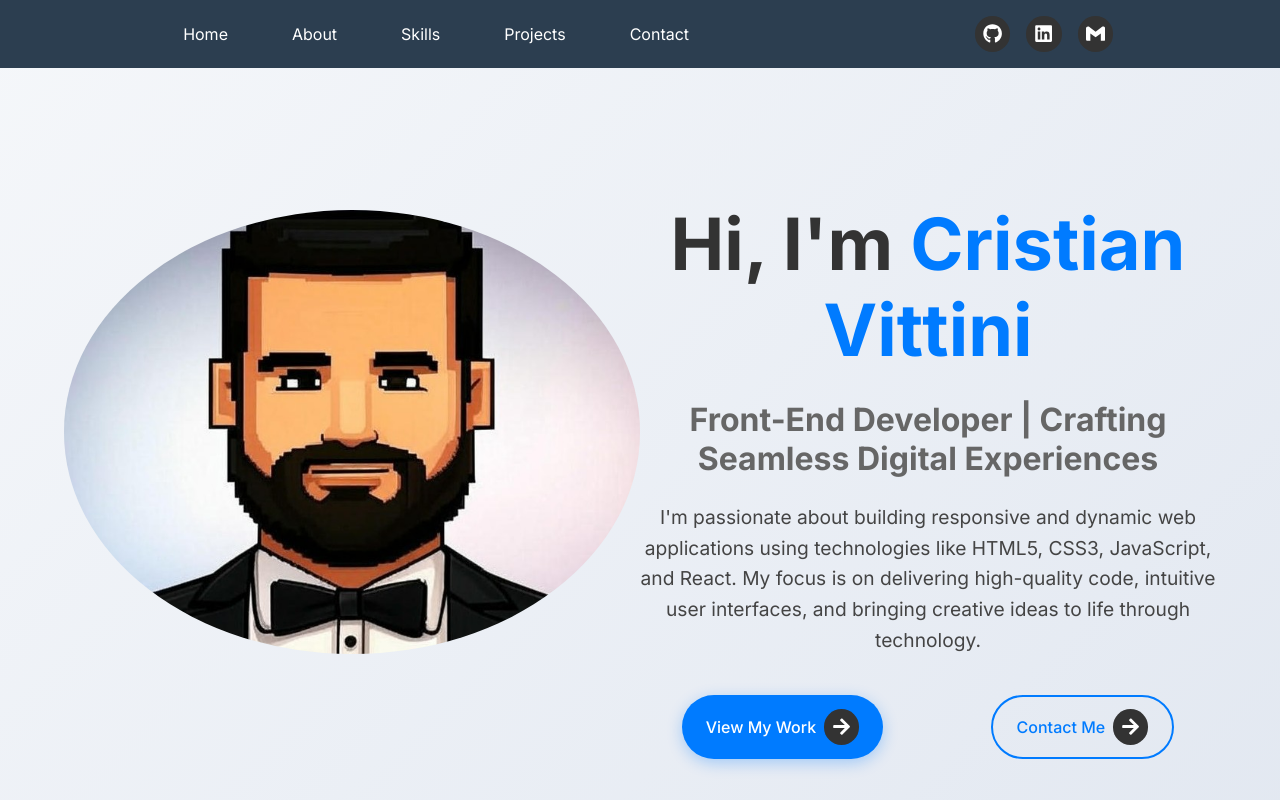
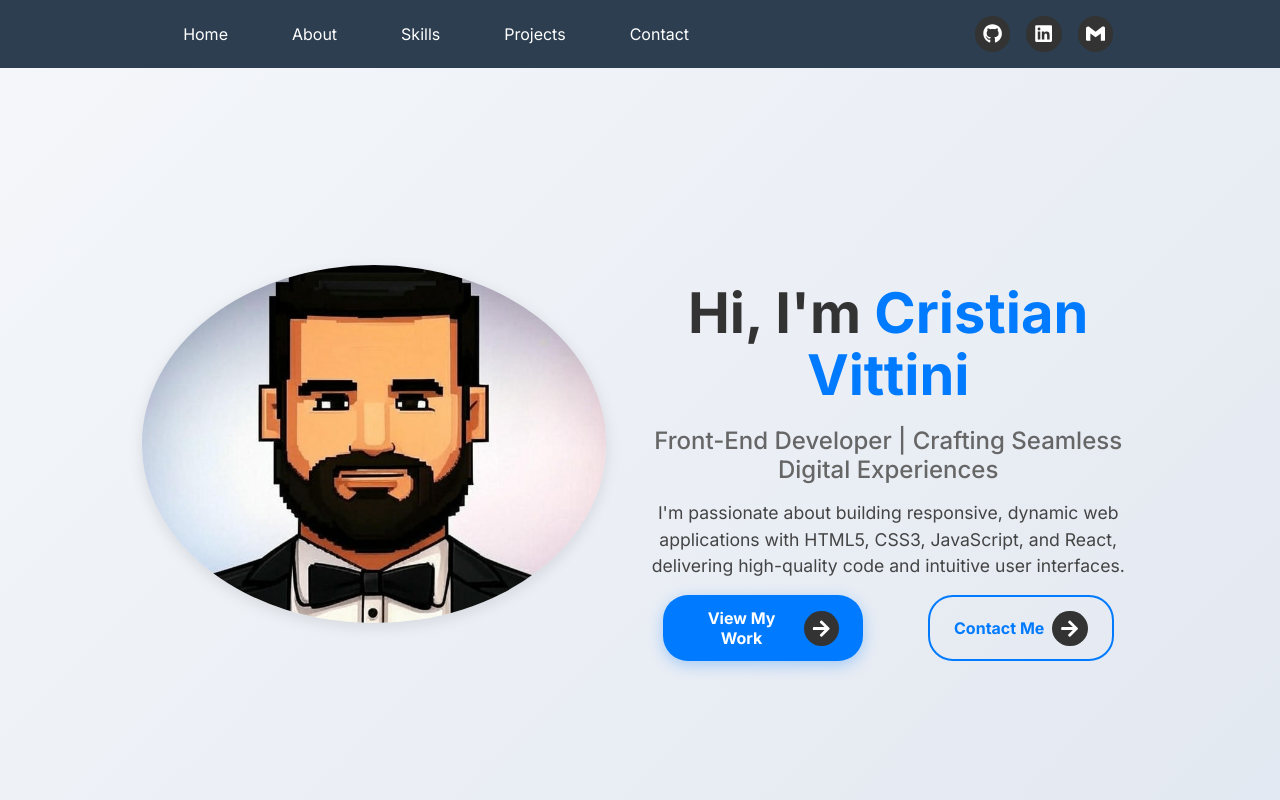
Before and after one commit to Cvittini/my-portfolio, a React (Create React App) app: page / in a window 1280 px wide. Shown: the top 800 px of the page. Built offline with nearby package versions, Linux system fonts and the light colour scheme.

Commit message:
home size fixed

```diff
--- a/src/pages/Home.css
+++ b/src/pages/Home.css
@@ -1,68 +1,14 @@
+/* Base Container */
 .container {
   background: linear-gradient(135deg, #f5f7fa 0%, #c3cfe2 100%);
   display: flex;
   flex-direction: column;
   align-items: center;
   justify-content: center;
-  padding: 20px; /* Reduced padding for smaller screens */
-  max-width: 900px;
-  margin: auto;
+  padding: 20px;
+  max-width: 1200px; /* Increased max-width for larger screens */
+  margin: 0 auto;
   text-align: center;
-}
-
-h1 {
-  font-size: 2rem; /* Slightly smaller base size for phones */
-  margin-bottom: 10px;
-  animation: fadeIn 1s ease-in-out;
-}
-
-h2 {
-  font-size: 1.25rem; /* Adjusted for smaller screens */
-  color: #555;
-  margin-bottom: 15px;
-}
-
-p {
-  font-size: 1rem; /* Smaller base font size */
-  line-height: 1.6;
-  color: #333;
-}
-
-ul {
-  list-style: none;
-  padding: 0;
-}
-
-li {
-  font-size: 1rem;
-  margin-bottom: 10px;
-}
-
-.cta-button {
-  display: inline-block;
-  margin-top: 15px;
-  padding: 10px 18px; /* Slightly smaller padding */
-  font-size: 1rem;
-  color: white;
-  background: #007bff;
-  text-decoration: none;
-  border-radius: 5px;
-  transition: background 0.3s;
-}
-
-.cta-button:hover {
-  background: #0056b3;
-}
-
-@keyframes fadeIn {
-  from {
-    opacity: 0;
-    transform: translateY(-10px);
-  }
-  to {
-    opacity: 1;
-    transform: translateY(0);
-  }
 }
 
 /* Hero Section */
@@ -74,22 +20,24 @@ li {
 .hero {
   min-height: 80vh;
   display: flex;
-  flex-direction: column; /* Stack items vertically on phones */
+  flex-direction: column;
   align-items: center;
   justify-content: center;
-  padding: 1rem; /* Reduced padding */
+  padding: 1rem;
 }
 
+/* Hero Content */
 .hero-content {
-  max-width: 100%; /* Full width on smaller screens */
+  max-width: 100%;
   text-align: center;
   animation: fadeIn 1s ease-out;
 }
 
 .hero-title {
-  font-size: clamp(1.5rem, 6vw, 4.5rem); /* Adjusted min size for phones */
-  margin-bottom: 1rem;
-  line-height: 1.2;
+  font-size: clamp(1.5rem, 5vw, 3.5rem); /* Reduced max size for compactness */
+  margin-bottom: 0.75rem; /* Tighter spacing */
+  line-height: 1.1; /* Tighter line height */
+  font-weight: 700;
 }
 
 .highlight {
@@ -98,35 +46,37 @@ li {
 }
 
 .hero-subtitle {
-  font-size: clamp(1rem, 3vw, 2rem); /* Adjusted for phones */
+  font-size: clamp(1rem, 2.5vw, 1.5rem); /* Smaller max size */
   color: #666;
-  margin-bottom: 1.5rem;
+  margin-bottom: 1rem; /* Reduced spacing */
   animation: fadeIn 1s ease-out 0.2s backwards;
+  font-weight: 500;
 }
 
 .hero-text {
-  font-size: clamp(0.9rem, 2vw, 1.2rem); /* Slightly smaller on phones */
-  line-height: 1.6;
+  font-size: clamp(0.9rem, 1.8vw, 1.1rem); /* Smaller max size */
+  line-height: 1.5; /* Tighter line height */
   color: #444;
-  max-width: 100%; /* Full width */
-  margin: 0 auto 1.5rem; /* Reduced bottom margin */
+  max-width: 600px; /* Constrain width for readability */
+  margin: 0 auto 1rem; /* Reduced bottom margin */
   animation: fadeIn 1s ease-out 0.4s backwards;
 }
 
+/* Hero Image */
 .hero-image {
-  max-width: 1200px;
-  width: 50%; /* Slightly larger relative size on phones */
-  height: auto; /* Maintain aspect ratio */
+  width: 70%; /* Slightly smaller on big screens */
+  height: auto;
   object-fit: cover;
   border-radius: 50%;
-  margin-bottom: 1.5rem; /* Space below image */
+  margin-bottom: 1rem; /* Reduced spacing */
+  box-shadow: 0 4px 15px rgba(0, 0, 0, 0.1); /* Subtle shadow for depth */
 }
 
 /* CTA Buttons */
 .cta-container {
   display: flex;
-  flex-direction: column; /* Stack buttons vertically on phones */
-  gap: 1rem;
+  flex-direction: column;
+  gap: 0.75rem; /* Tighter gap */
   justify-content: center;
   animation: fadeIn 1s ease-out 0.6s backwards;
 }
@@ -134,16 +84,16 @@ li {
 .cta-button {
   display: flex;
   align-items: center;
-  justify-content: center; /* Center icon and text */
+  justify-content: center;
   gap: 0.5rem;
-  padding: 0.8rem 1.5rem; /* Adjusted padding */
+  padding: 0.7rem 1.2rem; /* Smaller padding */
   font-size: 1rem;
-  border-radius: 50px;
+  border-radius: 25px; /* Softer radius */
   text-decoration: none;
   transition: all 0.3s ease;
-  font-weight: 500;
-  width: 100%; /* Full width on phones */
-  max-width: 250px; /* Limit max width */
+  font-weight: 600;
+  width: 100%;
+  max-width: 200px; /* Smaller max width */
 }
 
 .cta-button.primary {
@@ -159,7 +109,7 @@ li {
 }
 
 .cta-button:hover {
-  transform: translateY(-3px);
+  transform: translateY(-2px); /* Subtler hover effect */
   box-shadow: 0 6px 20px rgba(0, 123, 255, 0.4);
 }
 
@@ -168,66 +118,88 @@ li {
 }
 
 .cta-button:hover .button-icon {
-  transform: translateX(5px);
+  transform: translateX(4px); /* Slightly smaller movement */
+}
+
+/* Animations */
+@keyframes fadeIn {
+  from {
+    opacity: 0;
+    transform: translateY(10px); /* Smaller initial offset */
+  }
+  to {
+    opacity: 1;
+    transform: translateY(0);
+  }
+}
+
+/* Tablet and Larger Adjustments (Big Screens) */
+@media (min-width: 768px) {
+  .container {
+    display: grid;
+    grid-template-columns: 1fr 1fr; /* Two-column layout */
+    gap: 2rem; /* Reduced gap */
+    padding: 2rem;
+    text-align: left;
+  }
+
+  .hero {
+    flex-direction: row;
+    padding: 2rem;
+    align-items: center;
+    gap: 2rem; /* Space between image and content */
+  }
+
+  .hero-content {
+    max-width: 500px; /* Constrain content width */
+  }
+
+  .hero-image {
+    width: 45%; /* Slightly smaller for balance */
+    max-width: 500px; /* Cap image size */
+    margin-bottom: 0; /* No bottom margin in row layout */
+  }
+
+  .cta-container {
+    flex-direction: row; /* Horizontal buttons */
+    gap: 1rem;
+  }
+
+  .cta-button {
+    width: auto; /* Reset width */
+    padding: 0.8rem 1.5rem; /* Slightly larger on big screens */
+  }
 }
 
 /* Phone-Specific Adjustments */
-@media (max-width: 480px) { /* Targeting phone screens */
+@media (max-width: 480px) {
   .container {
     padding: 15px;
   }
 
   .hero {
-    min-height: auto; /* Allow content to dictate height */
+    min-height: auto;
     padding: 1rem;
   }
 
   .hero-title {
-    font-size: clamp(1.25rem, 5vw, 3rem); /* Even smaller min size */
+    font-size: clamp(1.25rem, 5vw, 2.5rem);
   }
 
   .hero-subtitle {
-    font-size: clamp(0.9rem, 2.5vw, 1.5rem);
+    font-size: clamp(0.9rem, 2.5vw, 1.3rem);
   }
 
   .hero-text {
-    font-size: 0.85rem; /* Slightly smaller text */
+    font-size: 0.85rem;
   }
 
   .hero-image {
-    width: 60%; /* Adjust for smaller screens */
+    width: 60%;
   }
 
   .cta-button {
-    padding: 0.7rem 1.2rem; /* Smaller buttons */
+    padding: 0.6rem 1rem;
     font-size: 0.9rem;
   }
 }
-
-/* Tablet and Larger Adjustments */
-@media (min-width: 768px) {
-  .container {
-    display: grid;
-    grid-template-columns: 1fr 1fr;
-    gap: 40px;
-    text-align: left;
-  }
-
-  .hero {
-    flex-direction: row; /* Back to row for larger screens */
-    padding: 2rem;
-  }
-
-  .hero-image {
-    width: 50%;
-  }
-
-  .cta-container {
-    flex-direction: row; /* Horizontal buttons on larger screens */
-    gap: 1.5rem;
-  }
-
-  .cta-button {
-    width: auto; /* Reset width for larger screens */
-  }
-}
--- a/src/pages/Home.js
+++ b/src/pages/Home.js
@@ -2,16 +2,16 @@ import React from "react";
 import "./Home.css";
 import { FaArrowRight } from "react-icons/fa";
 
-export default function Home() {
-  const scrollToSection = (sectionId) => {
-    const element = document.getElementById(sectionId);
-    element?.scrollIntoView({ behavior: "smooth" });
-  };
-
+export default function Home({ scrollToSection }) {
   return (
     <div className="home-container">
       <section className="hero">
-        <img src="/E9DIZLCh2e7cFfbJ-generated_image.jpg" alt="Cristian Vittini" className="hero-image" />
+        <img
+          src="/E9DIZLCh2e7cFfbJ-generated_image.jpg"
+          alt="Cristian Vittini"
+          className="hero-image"
+          onError={(e) => (e.target.src = "/fallback-image.jpg")} // Optional fallback
+        />
         <div className="hero-content">
           <h1 className="hero-title">
             Hi, I'm <span className="highlight">Cristian Vittini</span>
@@ -20,10 +20,9 @@ export default function Home() {
             Front-End Developer | Crafting Seamless Digital Experiences
           </h2>
           <p className="hero-text">
-            I'm passionate about building responsive and dynamic web
-            applications using technologies like HTML5, CSS3, JavaScript, and
-            React. My focus is on delivering high-quality code, intuitive user
-            interfaces, and bringing creative ideas to life through technology.
+            I'm passionate about building responsive, dynamic web applications
+            with HTML5, CSS3, JavaScript, and React, delivering high-quality
+            code and intuitive user interfaces.
           </p>
           <div className="cta-container">
             <button
```
